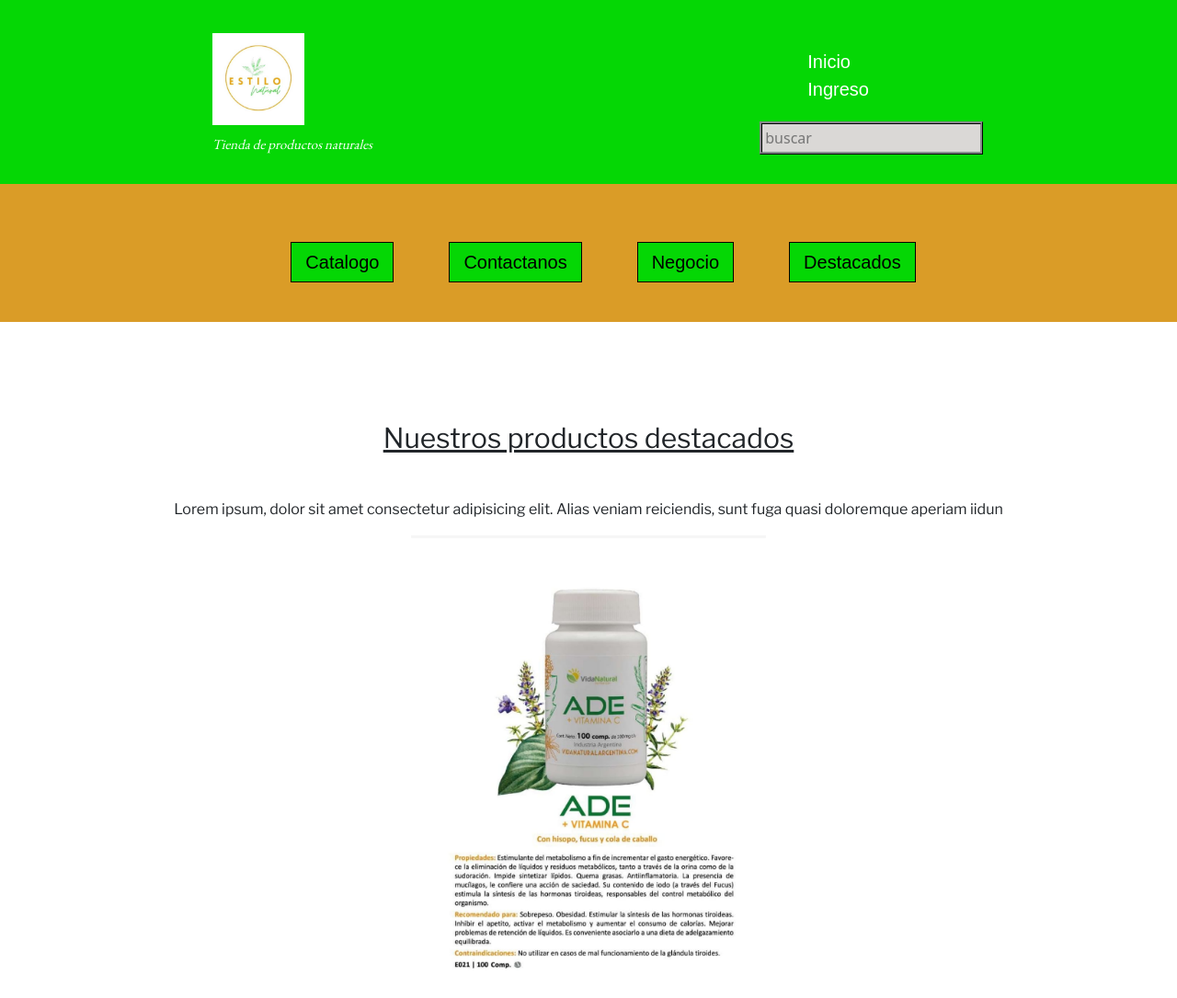
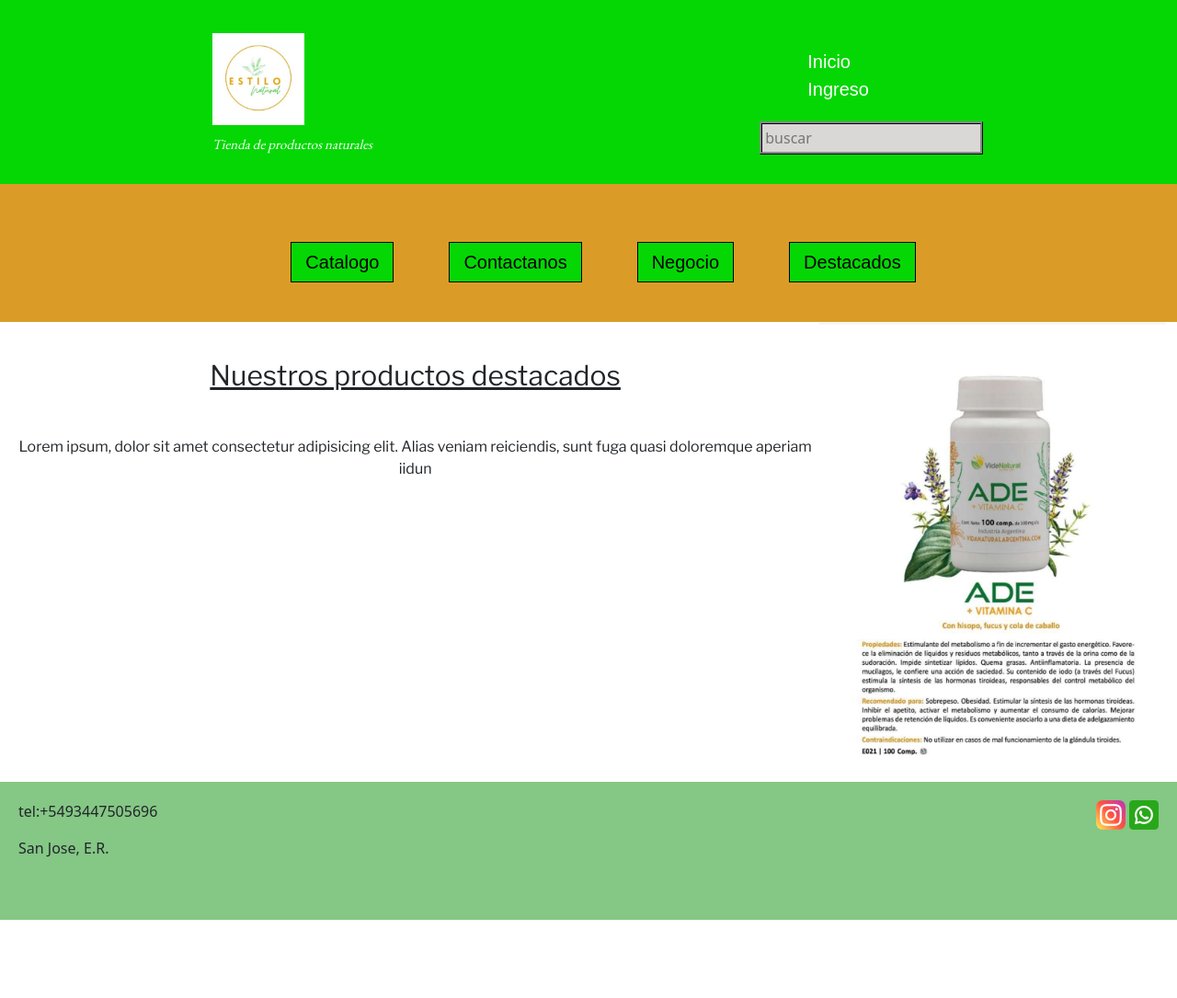
Before and after one commit to ASoledadC/Proyecto-Final, a website: page pages/productos.html in a window 1280 px wide. Shown: the top 1085 px of the page at 92% size. After the commit the page ends 1000 px from the top, so only its background shows below. Drawn offline with nearby package versions, Linux system fonts and the light colour scheme; files that its build step writes are made by us from their sources.

Commit message:
comentario

```diff
--- a/scss/layout/_productos.scss
+++ b/scss/layout/_productos.scss
@@ -1,9 +1,5 @@
 /* productos*/
 
-.container-fluid{
-    @include flex (column, center, center, none);
-    width: 100%;
-    height: 100vh;
         .seccion-productos h2{
         padding: 2.5rem;
         justify-content: center;
@@ -22,9 +18,7 @@
    width: 31.25rem;
     height: 31.25rem;
     justify-content: center;
-    text-align: center;
     overflow: hidden;
        }
 
     }
-}
```
